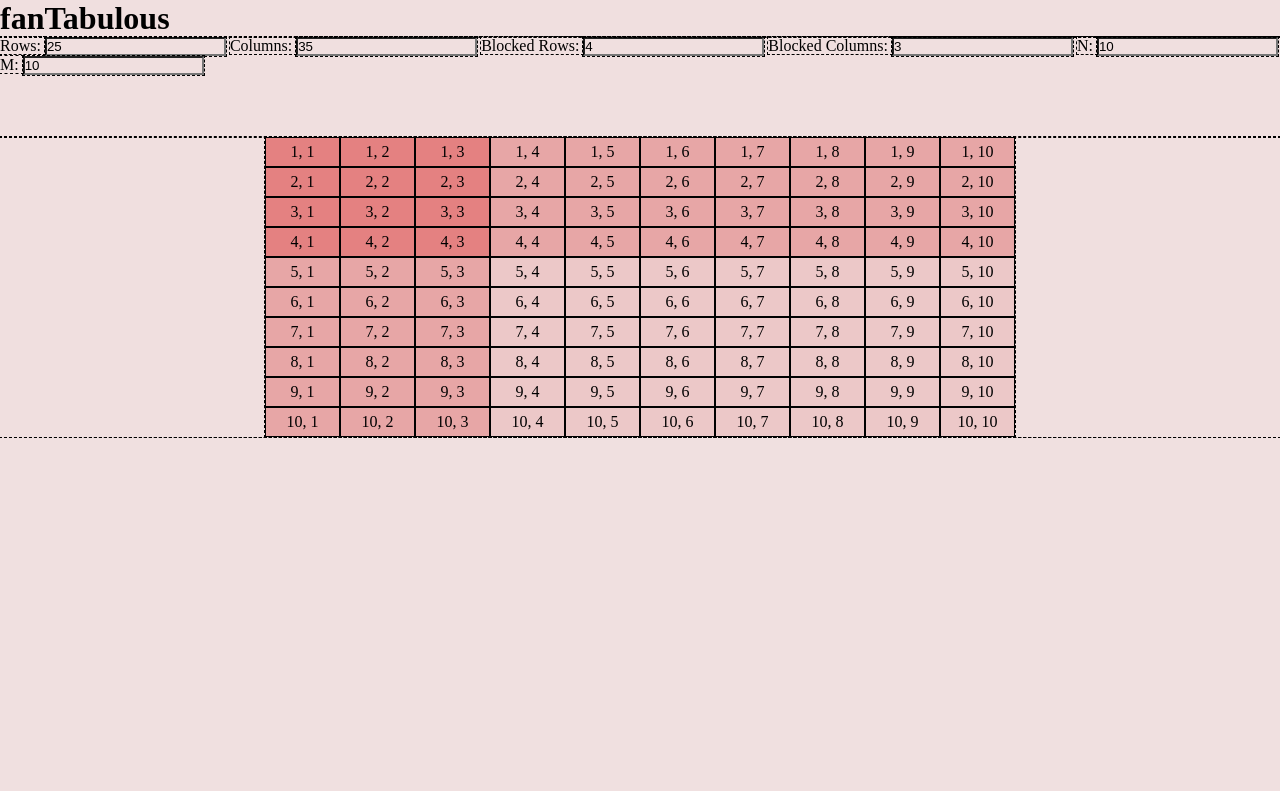
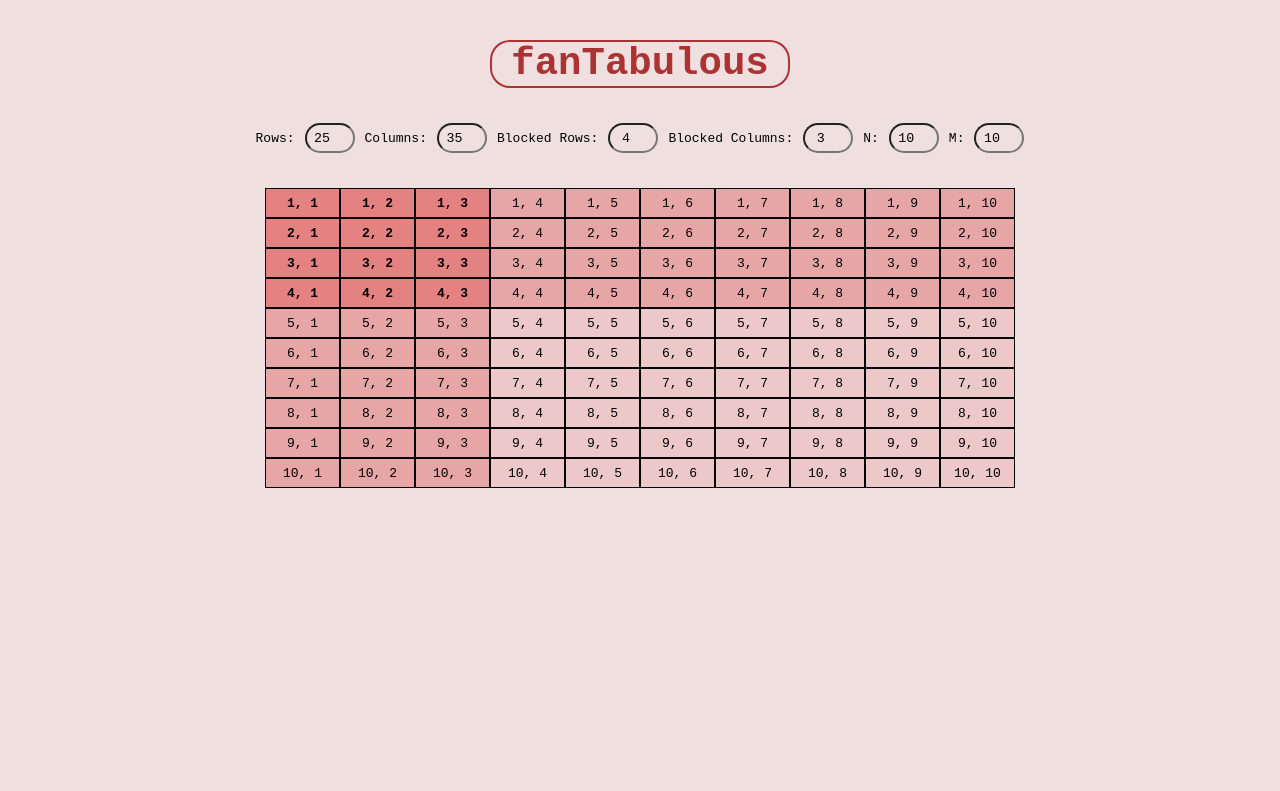
Before and after one commit to convict-git/layouts, a plain HTML site: page fantabulous/index.html in a window 1280 px wide. Drawn offline with Linux system fonts and the light colour scheme.

Commit message:
Completed task

```diff
--- a/fantabulous/style.css
+++ b/fantabulous/style.css
@@ -4,6 +4,7 @@
   --color2: rgba(231, 165, 165, 0.973);
   --color3: rgba(228, 127, 127, 0.973);
   --color4: rgba(184, 72, 72, 0.973);
+  --color5: rgba(170, 46, 46, 0.973);
 }
 
 * {
@@ -12,7 +13,8 @@
   padding: 0px;
   background-color: var(--color0);
   /* Using outline to understand the structure better */
-  outline: 1px dashed black;
+  /* outline: 1px dashed black; */
+  font-family: monospace;
 }
 
 .screen-area {
@@ -23,15 +25,44 @@
 }
 
 .cell {
-  /* Height and width are set through js */
   border: 1px solid black;
   display: flex;
   justify-content: center;
   align-items: center;
 }
 
+.header-div {
+  margin-top: 40px;
+  text-align: center;
+  font-size: 1.5em;
+}
+
+.header-div > h1 {
+  margin: 0 auto;
+  width: 300px;
+  color: var(--color5);
+  border: 2px solid var(--color5);
+  border-radius: 20px;
+}
+
+.header-div > h1:hover {
+  color: var(--color0);
+  background-color: var(--color5);
+}
+
 .input-div {
   height: 100px;
+  display: flex;
+  gap: 10px;
+  justify-content: center;
+  align-items: center;
+}
+
+.input-div > input {
+  width: 50px;
+  text-align: center;
+  height: 30px;
+  border-radius: 20px;
 }
 
 .horizontal-section {
@@ -52,6 +83,7 @@
 
 .blocked > .cell {
   background-color: var(--color3);
+  font-weight: bold;
 }
 .left-scroll-div > .cell,
 .down-scroll-div > .cell {
```
